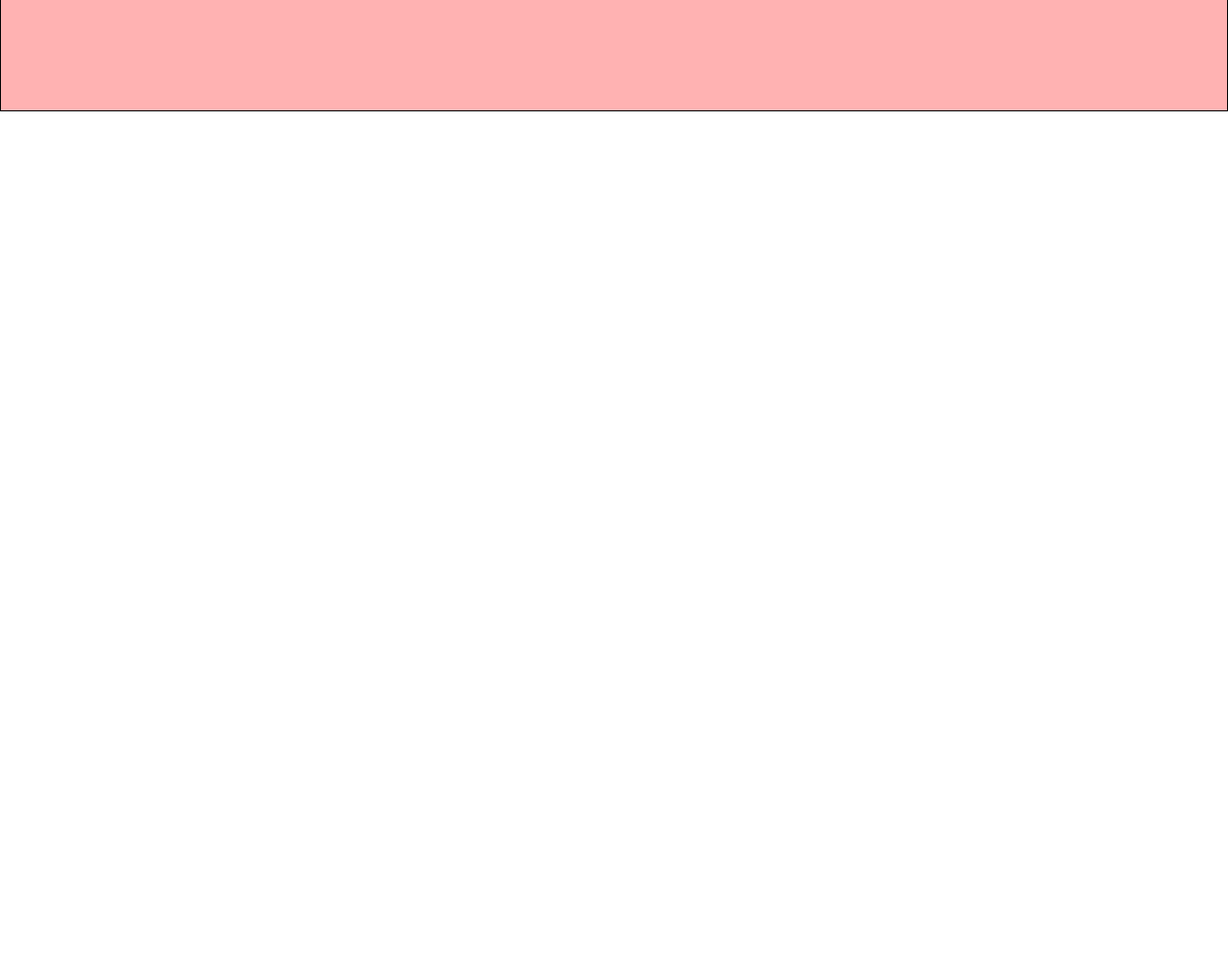
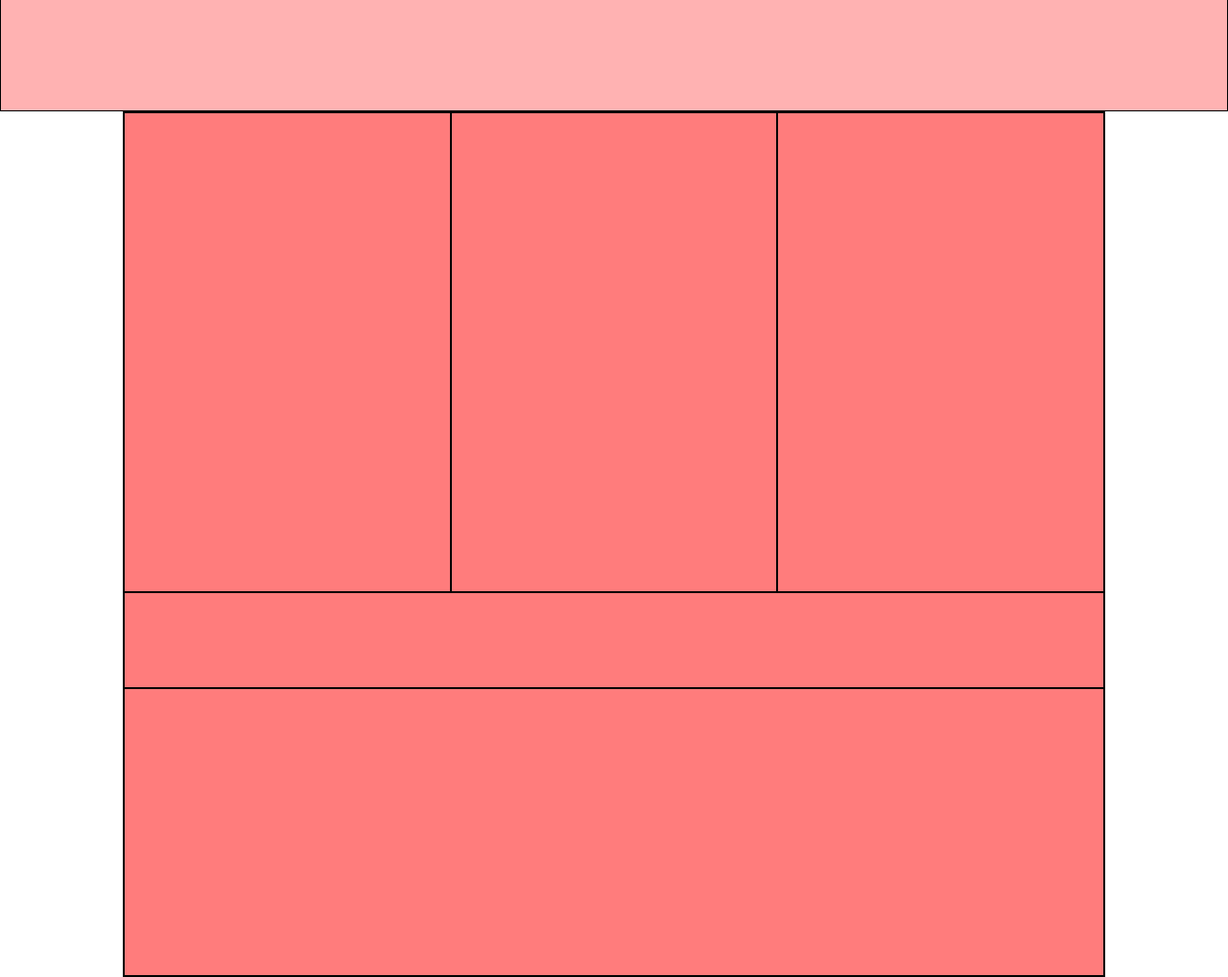
Before and after one commit to luca-gif/htmlcss-dropbox, a plain HTML site: page Index.html in a window 1280 px wide. Shown: the part 484-1502 px from the top of the page at 96% size. Before the commit the page ends 800 px from the top, so only its background shows below. Drawn offline with Linux system fonts and the light colour scheme.

Commit message:
aggiunta sezioni main

```diff
--- a/CSS/style.css
+++ b/CSS/style.css
@@ -13,4 +13,10 @@ header{
 
 /* MAIN */
 
+main .col{
+  width: calc(100%/3);
+}
+
+
+
 /* FOOTER */
--- a/Index.html
+++ b/Index.html
@@ -13,10 +13,13 @@
 
 <body>
 
+  <!-- START HEADER -->
+
   <header class="h100 debug fixed w100">
 
   </header>
 
+  <!-- START JUMBOTRON -->
   <div class="jumbotron debug h500 clearfix">
 
     <div class="box debug h300 w40 float-left"></div>
@@ -24,7 +27,30 @@
 
   </div>
 
-  <main></main>
+  <!-- START MAIN -->
+
+  <main>
+
+    <div class="container h800 debug">
+      <div class="clearfix">
+
+        <div class="col col-left debug h500 float-left"></div>
+        <div class="col col-center debug h500 float-left"></div>
+        <div class="col col-right debug h500 float-left"></div>
+
+      </div>
+
+      <div class="debug w100 h100">
+
+
+      </div>
+
+      <div class="debug w100 h300"></div>
+
+    </div>
+
+
+  </main>
 
   <footer></footer>
 
```
